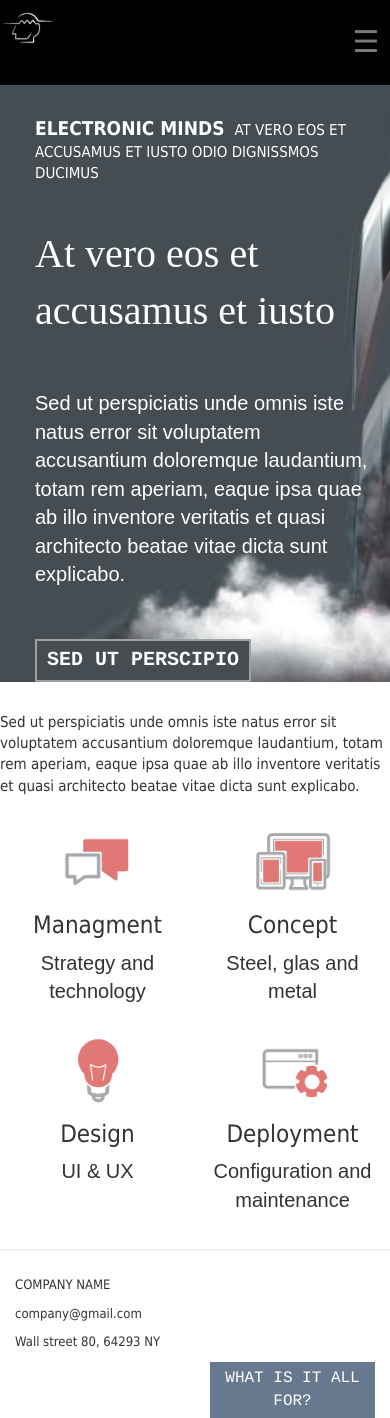
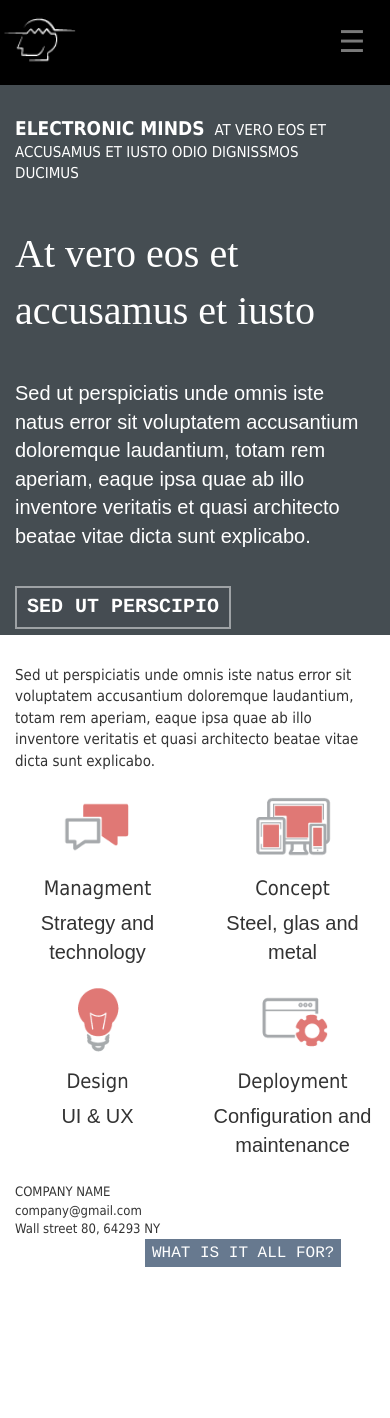
Before and after one commit to aleksandrsirenko/electronic-minds, a plain HTML site: page index.html in a window 390 px wide. After the commit the page ends 1277 px from the top, so only its background shows below. Drawn offline with nearby package versions, Linux system fonts and the light colour scheme.

Commit message:
changed files

```diff
--- a/css/index.css
+++ /dev/null
@@ -1,211 +0,0 @@
-.container .row .navpad {
-  padding:0;
-  background-color: #000000;
-  height: 100vh;
-  max-width: 78px;
-}
-
-
-.icon-bar a .size {
-    max-width: 78px;
-    min-width: 50px;
-    width: 100%;
-    height: auto;
-}
-
-
-.icon-bar {
-    max-width: 100%;
-    background-color: #000000;
-}
-
-.icon-bar a {
-    display: block;
-    text-align: center;
-    transition: all 0.3s ease;
-    color: #7A7A7A;
-}
-
-.icon-bar a:hover {
-    color:white;
-}
-
-
-.icon-bar .icon {
-  display: none;
-}
-
-@media screen and (max-width: 767px) {
-  .icon-bar a:not(:first-child) {display: none;}
-  .icon-bar a.icon {
-    float: right;
-    display: block;
-    font-size: 30px;
-    padding: 21px;
-  }
-
-  .container .row .navpad {
-  height: auto;
-  max-width: 100%;
-}
-
-  .icon-bar {
-    width: 100%;
-    background-color: #000000;
-    overflow: auto;
-}
-
-.icon-bar a {
-    float: left;
-    width: 15%;
-    padding: 0;
-    text-decoration: none;
-}
-
-.icon-bar a .size {
-    max-width: 85px;
-    width: 100%;
-    height: auto;
-}
-
-}
-
-@media screen and (max-width: 767px) {
-  .icon-bar.responsive {position: relative;}
-  .icon-bar.responsive .icon {
-    position: absolute;
-    right: 0;
-    top: 0;
-    margin: 0;
-  }
-
-  .icon-bar a:hover {
-    color: white;
-}
-
-  .icon-bar.responsive a {
-    float: none;
-    display: block;
-    text-align: center;
-    width: 20%;
-  }
-
-}
-
-
-#headerwrap {
-  background: url(../img/bg.png) no-repeat center top;
-  background-position: center center;
-  min-height: 550px;
-  width: 100%;
-  background-size: cover;
-  margin: 0;
-}
-
-.mainpad {
-  padding: 0;
-  margin: 0;
-}
-
-#mg-top {
-  padding-top: 30px;
-  margin-left: 20px;
-}
-
-#mg-top #span1 {
-  font-family: "Tahoma", sans-serif;
-  font-size: 19px;
-  font-weight: bold;
-  color: #FFFFFF;
-}
-
-#mg-top #span2 {
-  font-family: "Tahoma", sans-serif;
-  font-size: 15px;
-  color: #FFFFFF;
-  padding: 10px;
-}
-
-#mg-top #paragraph1 {
-  font-family: "Times New Roman", sans-serif;
-  font-size: 40px;
-  color: #FFFFFF;
-  padding-top: 40px;
-}
-
-
-#mg-top #paragraph2 {
-  font-family: "Vijaya", sans-serif;
-  font-size: 20px;
-  color: #FFFFFF;
-  padding-top: 40px;
-}
-
-#btn1 {
-  font-family: "Courier", sans-serif;
-  border: 2px solid #9EA2A5;
-  background-color: #454C52;
-  font-size: 20px;
-  color: #FFFFFF;
-  padding: 5px 10px;
-  font-weight: bold;
-  margin-top: 40px;
-}
-
-#contentwrap {
-  margin: 0;
-}
-
-#paragraph3 {
-  font-family: "Tahoma", sans-serif;
-  font-size: 15px;
-  padding: 0;
-  margin-top: 30px;
-}
-
-.content-icon {
-  max-width: 100px;
-    min-width: 50px;
-    width: 100%;
-    height: auto;
-
-}
-
-.format {
-  text-align: center;
-}
-
-.format h3 {
-  font-family: "Tahoma", sans-serif;
-  margin-top: 5px;
-}
-
-.format p {
-  font-family: "Vijaya", sans-serif;
-  font-size: 20px;
-}
-
-
-#line {
-  border-top: 2px solid #F0F1F1;
-  margin-top: 25px;
-}
-
-.foo {
-  margin: 0;
-  padding-top: 25px;
-}
-
-.foo p {
-  font-family: "Tahoma", sans-serif;
-  font-size: 13px;
-}
-
-.foo button {
-  font-family: "Courier", sans-serif;
-  background-color: #67798F;
-  font-size: 16px;
-  color: #FFFFFF;
-  padding: 5px 10px;
-  border: 0px;
-}
--- /dev/null
+++ b/css/main.css
@@ -0,0 +1,277 @@
+p {
+  margin: 0;
+}
+
+.mg0 {
+  margin: 0;
+  padding: 0;
+}
+
+#main {
+  min-width: 320px;
+  padding: 0;
+}
+
+.container .row .navpad {
+  padding: 0;
+  margin: 0;
+  background-color: #000000;
+  height: 100vh;
+  max-width: 78px;
+}
+
+.icon-bar {
+  max-width: 100%;
+  background-color: #000000;
+}
+
+.icon-bar a {
+  display: block;
+  text-align: center;
+  color: #7A7A7A;
+}
+
+.icon-bar a .size {
+  max-width: 78px;
+  min-width: 50px;
+  width: 100%;
+  height: auto;
+}
+
+.icon-bar a:hover {
+  color: white;
+}
+
+.icon-bar .icon {
+  display: none;
+}
+
+.container .row .mainpad {
+  padding: 0;
+  margin: 0;
+  max-width: 1092px;
+}
+
+#headerwrap {
+  background: url(../img/bg.png) no-repeat center top;
+  background-position: center center;
+  min-height: 550px;
+  width: 100%;
+  background-size: cover;
+  margin: 0;
+}
+
+#mg-top {
+  padding-top: 30px;
+  margin-left: 20px;
+}
+
+#mg-top #span1 {
+  font-family: "Tahoma", sans-serif;
+  font-size: 19px;
+  font-weight: bold;
+  color: #FFFFFF;
+}
+
+#mg-top #span2 {
+  font-family: "Tahoma", sans-serif;
+  font-size: 15px;
+  color: #FFFFFF;
+  padding: 10px;
+}
+
+#mg-top #paragraph1 {
+  font-family: "Times New Roman", sans-serif;
+  font-size: 40px;
+  color: #FFFFFF;
+  padding-top: 40px;
+}
+
+#mg-top #paragraph2 {
+  font-family: "Vijaya", sans-serif;
+  font-size: 20px;
+  color: #FFFFFF;
+  padding-top: 40px;
+}
+
+#mg-top #btn1 {
+  font-family: "Courier", sans-serif;
+  border: 2px solid #9EA2A5;
+  background-color: #454C52;
+  font-size: 20px;
+  color: #FFFFFF;
+  padding: 5px 10px;
+  font-weight: bold;
+  margin-top: 10%;
+}
+
+#paragraph3 {
+  font-family: "Tahoma", sans-serif;
+  font-size: 15px;
+  margin: 30px 0px 0px 0px;
+  max-width: 100%;
+}
+
+#paraph-pad {
+  padding: 0;
+}
+
+#contentwrap {
+  margin: 0;
+}
+
+.format {
+  text-align: center;
+  max-width: 100%;
+}
+
+.format .content-icon {
+  max-width: 100px;
+  min-width: 50px;
+  width: 100%;
+  height: auto;
+}
+
+.format h3 {
+  font-family: "Tahoma", sans-serif;
+  margin-top: 5px;
+  font-size: 20px;
+}
+
+.format p {
+  font-family: "Vijaya", sans-serif;
+  font-size: 20px;
+}
+
+#line-none {
+  max-width: 100%;
+  margin: 0;
+}
+
+#line {
+  border-top: 2px solid #F0F1F1;
+  margin-top: 25px;
+}
+
+.foo {
+  margin: 0;
+  padding-top: 25px;
+}
+
+.foo p {
+  font-family: "Tahoma", sans-serif;
+  font-size: 13px;
+  text-align: center;
+}
+
+.foo button {
+  font-family: "Courier", sans-serif;
+  background-color: #67798F;
+  font-size: 16px;
+  color: #FFFFFF;
+  padding: 5px 10px;
+  border: 0px;
+  text-align: center;
+}
+
+@media screen and (max-width: 767px) {
+  .icon-bar a:not(:first-child) {
+    display: none;
+  }
+  .icon-bar a.icon {
+    float: right;
+    display: block;
+    font-size: 30px;
+    padding: 21px 0px 21px 21px;
+  }
+  .container .row .navpad {
+    height: auto;
+    max-width: 100%;
+  }
+  .icon-bar {
+    padding-right: 21px;
+    max-width: 100%;
+    overflow: auto;
+  }
+  .icon-bar a {
+    float: left;
+    width: 15%;
+    padding: 0;
+    text-decoration: none;
+  }
+  .icon-bar a .size {
+    min-width: 84px;
+    width: 100%;
+    height: auto;
+  }
+  #mg-top {
+    margin-left: 0;
+  }
+  #headerwrap {
+    background: none;
+    background-color: #454D52;
+  }
+  #line-none {
+    display: none;
+  }
+  #paragraph3 {
+    font-family: "Tahoma", sans-serif;
+    font-size: 15px;
+    margin: 30px 15px 0px 15px;
+    max-width: 100%;
+  }
+  .foo {
+    margin: 0px 0px 10px 0px;
+  }
+  .foo p {
+    text-align: left;
+  }
+  .foo button {
+    font-size: 16px;
+    color: #FFFFFF;
+    padding: 3px 7px;
+    text-align: center;
+  }
+}
+
+@media screen and (max-width: 767px) {
+  .icon-bar.responsive {
+    position: relative;
+  }
+  .icon-bar.responsive .icon {
+    position: absolute;
+    right: 19px;
+    top: 0;
+    margin: 0;
+  }
+  .icon-bar a:hover {
+    color: white;
+  }
+  .icon-bar.responsive a {
+    float: none;
+    display: block;
+    text-align: center;
+    width: 15%;
+  }
+}
+
+@media screen and (min-width: 768px) and (max-width: 992px) {
+  .foo button {
+    font-size: 16px;
+    color: #FFFFFF;
+    padding: 3px 7px;
+    border: 0px;
+  }
+}
+
+@media screen and (min-width: 345px) and (max-width: 390px) {
+  .format {
+    height: 193px;
+  }
+}
+
+@media screen and (max-width: 356px) {
+  #btn-pd {
+    padding-left: 0;
+  }
+}
--- a/index.html
+++ b/index.html
@@ -9,23 +9,21 @@
   <link rel="stylesheet" href="https://maxcdn.bootstrapcdn.com/bootstrap/3.3.7/css/bootstrap.min.css" integrity="sha384-BVYiiSIFeK1dGmJRAkycuHAHRg32OmUcww7on3RYdg4Va+PmSTsz/K68vbdEjh4u" crossorigin="anonymous">
   <link rel="stylesheet" href="https://maxcdn.bootstrapcdn.com/bootstrap/3.3.7/css/bootstrap-theme.min.css" integrity="sha384-rHyoN1iRsVXV4nD0JutlnGaslCJuC7uwjduW9SVrLvRYooPp2bWYgmgJQIXwl/Sp" crossorigin="anonymous">
   <link rel="stylesheet" href="https://cdnjs.cloudflare.com/ajax/libs/font-awesome/4.7.0/css/font-awesome.min.css">
-  <link rel="stylesheet" href="css/index.css">
-
+  <link rel="stylesheet" href="css/main.css">
 </head>
 
 <body>
-
-  <div class="container">
+  <div class="container" id="main">
     <div class="row mg0">
-      <div class="col-xs-12 col-sm-1 navpad">
-        <div class="icon-bar" id="myTopnav">
-          <a href="#"><img src="img/icon_1.png" class="size"></a>
-          <a href="#"><img src="img/icon_2.png" class="size"></a>
-          <a href="#"><img src="img/icon_3.png" class="size"></a>
+      <div class="col-xs-12 col-sm-1 col-md-1 col-lg-1 navpad">
+        <nav class="icon-bar" id="nav">
+          <a href="#"><img src="img/icon_1.png" alt="icon" class="size"></a>
+          <a href="#"><img src="img/icon_2.png" alt="icon" class="size"></a>
+          <a href="#"><img src="img/icon_3.png" alt="icon" class="size"></a>
           <a href="javascript:void(0);" class="icon" onclick="myFunction()">&#9776;</a>
-        </div>
+        </nav>
       </div>
-      <div class="col-xs-12 col-sm-11 mainpad">
+      <div class="col-xs-12 col-sm-11 col-md-11 col-lg-11 mainpad">
         <div class="row" id="headerwrap">
           <div class="col-sm-7 col-sm-offset-5" id="mg-top">
             <span id="span1">ELECTRONIC MINDS</span><span id="span2">AT VERO EOS ET ACCUSAMUS ET IUSTO ODIO DIGNISSMOS DUCIMUS</span>
@@ -35,70 +33,57 @@
             <button type="button" id="btn1">SED UT PERSCIPIO</button>
           </div>
         </div>
-        <div class="row centered" id="contentwrap">
-          <div class="col-xs-12 col-sm-10 col-sm-offset-1" id="paragraph3">
+        <div class="row" id="paragraph3">
+          <div class="col-sm-10 col-sm-offset-1 col-md-8 col-md-offset-2" id="paraph-pad">
             <p>Sed ut perspiciatis unde omnis iste natus error sit voluptatem accusantium doloremque laudantium, totam rem aperiam, eaque ipsa quae ab illo inventore veritatis et quasi architecto beatae vitae dicta sunt explicabo.
             </p>
           </div>
-          <div class="col-xs-6 col-sm-2 col-sm-offset-2 format">
-            <img src="img/managment.png" class="content-icon">
-            <h3>Managment</h2>
+        </div>
+        <div class="row" id="contentwrap">
+          <div class="col-xs-6 col-sm-2 col-sm-offset-2 col-md-2 col-md-offset-2 format">
+            <img src="img/managment.png" alt="managment" class="content-icon">
+            <h3>Managment</h3>
             <p>Strategy and technology</p>
           </div>
-          <div class="col-xs-6 col-sm-2 format">
-            <img src="img/concept.png" class="content-icon">
-            <h3>Concept</h2>
-            <p>Steel, glas and metal</p>
+          <div class="col-xs-6 col-sm-2 col-md-2 format">
+            <img src="img/concept.png" alt="concept" class="content-icon">
+            <h3>Concept</h3>
+            <p id="ln-height">Steel, glas and metal</p>
           </div>
-          <div class="col-xs-6 col-sm-2 format">
-            <img src="img/design.png" class="content-icon">
-            <h3>Design</h2>
+          <div class="col-xs-6 col-sm-2 col-md-2 format">
+            <img src="img/design.png" alt="design" class="content-icon">
+            <h3>Design</h3>
             <p>UI & UX</p>
           </div>
-          <div class="col-xs-6 col-sm-2 format">
-            <img src="img/deployment.png" class="content-icon">
-            <h3>Deployment</h2>
+          <div class="col-xs-6 col-sm-2 col-md-2 format">
+            <img src="img/deployment.png" alt="deployment" class="content-icon">
+            <h3>Deployment</h3>
             <p>Configuration and maintenance</p>
           </div>
         </div>
-        <div class="row">
+        <div class="row" id="line-none">
           <div class="col-sm-8 col-sm-offset-2" id="line"></div>
         </div>
-        <div class="row foo">
-          <div class="col-xs-12 col-sm-2 col-sm-offset-2">
+        <div class="row foo ">
+          <div class="col-xs-12 col-sm-2 col-md-2 col-md-offset-1 col-lg-2 col-lg-offset-2">
             <p>COMPANY NAME</p>
           </div>
-          <div class=" col-xs-12 col-sm-2 col-sm-offset-0">
+          <div class=" col-xs-12 col-sm-3 col-md-2 col-lg-2">
             <p>company@gmail.com</p>
           </div>
-          <div class="col-xs-12 col-sm-2 col-sm-offset-0">
+          <div class="col-xs-12 col-sm-3 col-md-3 col-lg-2">
             <p>Wall street 80, 64293 NY</p>
           </div>
-          <div class="col-xs-6 col-xs-offset-6 col-sm-4 col-sm-offset-0">
+          <div class="col-xs-8 col-xs-offset-4 col-sm-4 col-sm-offset-0 col-md-4 col-md-offset-0 col-lg-3 col-lg-offset-0" id="btn-pd">
             <button type="button">WHAT IS IT ALL FOR?</button>
           </div>
         </div>
-
       </div>
-
     </div>
-
   </div>
-
-
   <script src="https://ajax.googleapis.com/ajax/libs/jquery/1.12.4/jquery.min.js"></script>
   <script src="https://maxcdn.bootstrapcdn.com/bootstrap/3.3.7/js/bootstrap.min.js" integrity="sha384-Tc5IQib027qvyjSMfHjOMaLkfuWVxZxUPnCJA7l2mCWNIpG9mGCD8wGNIcPD7Txa" crossorigin="anonymous"></script>
-  <script>
-    function myFunction() {
-      var x = document.getElementById("myTopnav");
-      if (x.className === "icon-bar") {
-        x.className += " responsive";
-      }
-      else {
-        x.className = "icon-bar";
-      }
-    }
-  </script>
+  <script type="text/javascript" src="js/nav.js"></script>
 </body>
 
 </html>
```
Also changed, not shown: js/nav.js (added, +9 -0 lines).
